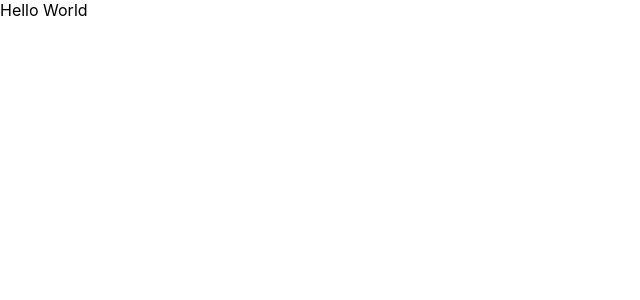
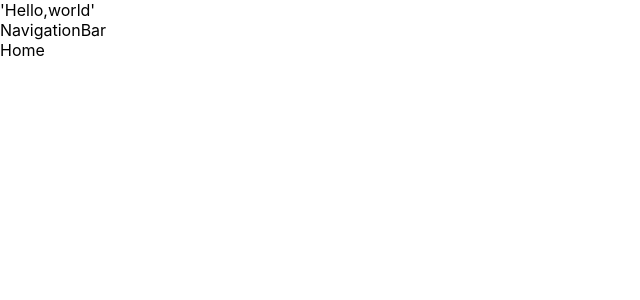
Before and after one commit to allisonbohannon/Flatiron_phase_3_project_frontend, a React (Create React App) app: page / in a window 1280 px wide. Shown: the top 300 px of the page, without its empty margins (0-640 px from the left). Built offline with nearby package versions, Linux system fonts and the light colour scheme.

Commit message:
Wrap App.js render in router, create route paths

```diff
--- a/src/components/App.js
+++ b/src/components/App.js
@@ -1,9 +1,29 @@
 import React, {useState, useEffect} from "react";
-import { Route, Routes} from "react-router-dom";
+import { Route, Routes} from "react-router";
+import  NavigationBar  from "./NavigationBar"
+import ByAuthor from "./ByAuthor"
+import ByGenre from "./ByGenre"
+import CompletedReads from "./CompletedReads"
+import Home from "./Home"
 
 function App() {
 
-    return 'Hello World'
+    return (
+        <div>
+            'Hello,world'
+            <NavigationBar/>
+            <Routes>
+                <Route path="/search_by_author" element={<ByAuthor
+                />} />
+                <Route path="/search_by_genre" element={<ByGenre
+                />} />
+                <Route path="/completed_reads" element={<CompletedReads
+                />} />
+                <Route path="/" element={<Home
+                />} />
+            </Routes>
+        </div>
+    )
 
 }
 
--- a/src/index.js
+++ b/src/index.js
@@ -3,11 +3,14 @@ import ReactDOM from 'react-dom/client';
 import './index.css';
 import App from './components/App';
 import reportWebVitals from './reportWebVitals';
+import {BrowserRouter as Router} from 'react-router-dom';
 
 const root = ReactDOM.createRoot(document.getElementById('root'));
 root.render(
   <React.StrictMode>
-    <App />
+    <Router>
+      <App />
+    </Router>
   </React.StrictMode>
 );
 
```
